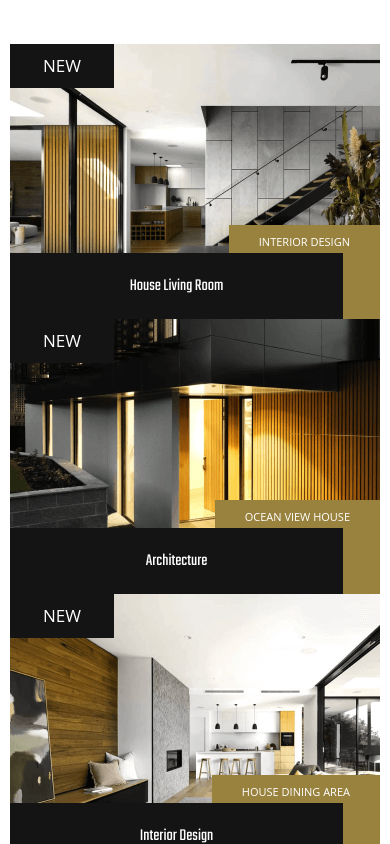
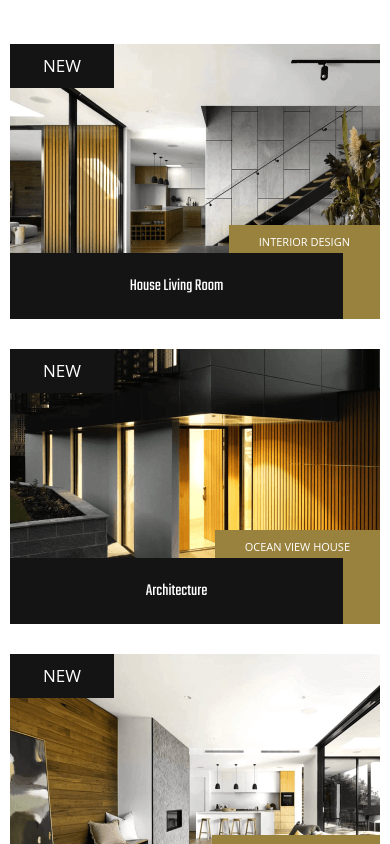
Before and after one commit to Ramz13m/ventage-scss, a plain HTML site: page index.html in a window 390 px wide. Shown: the part 1930-2774 px from the top of the page. Drawn offline with Linux system fonts and the light colour scheme.

Commit message:
xatoliklar to'g'irlandi

```diff
--- a/scss/sections-scss/_room-section.scss
+++ b/scss/sections-scss/_room-section.scss
@@ -96,3 +96,9 @@
     margin-bottom: 25px;
   }
 }
+
+@media (max-width: 700px) {
+  .room__item:not(:last-child){
+    margin-bottom: 30px;
+  }
+}
```
Also changed, not shown: scss/style.css, 1 other file.
